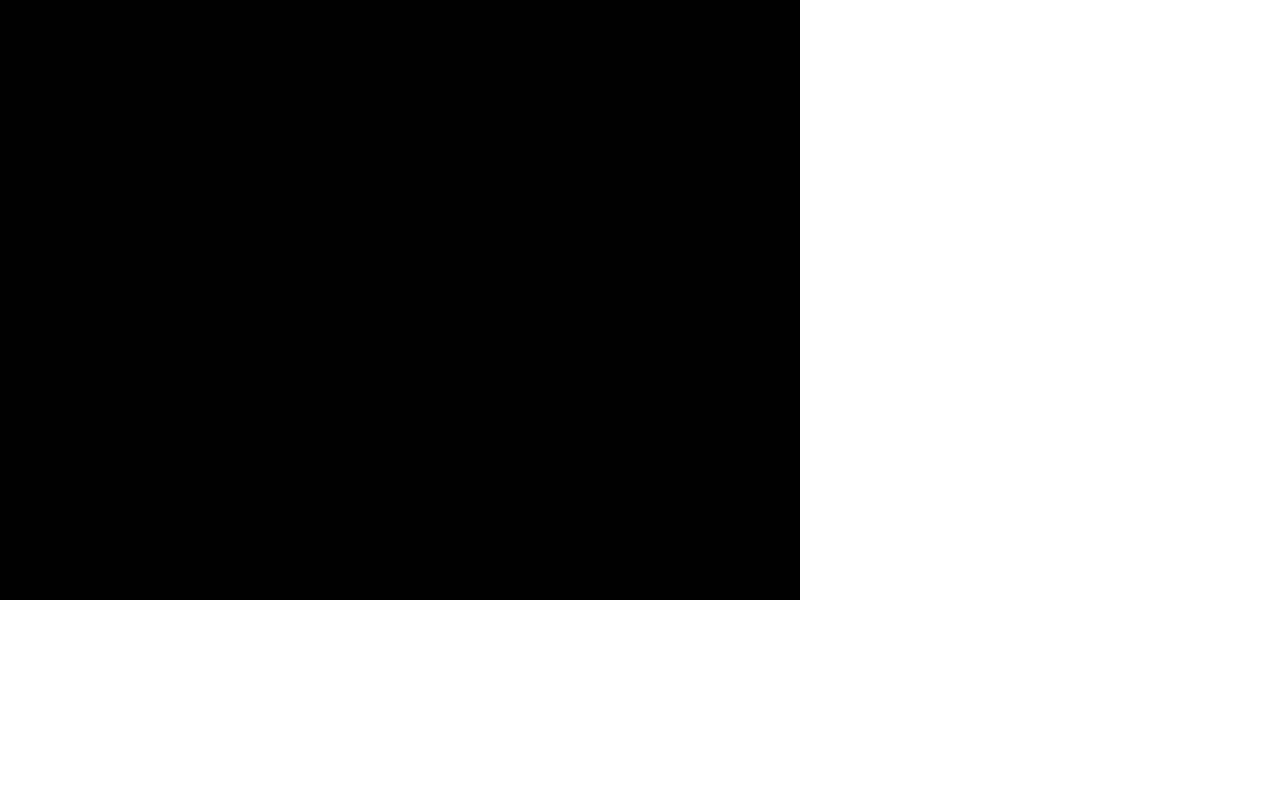
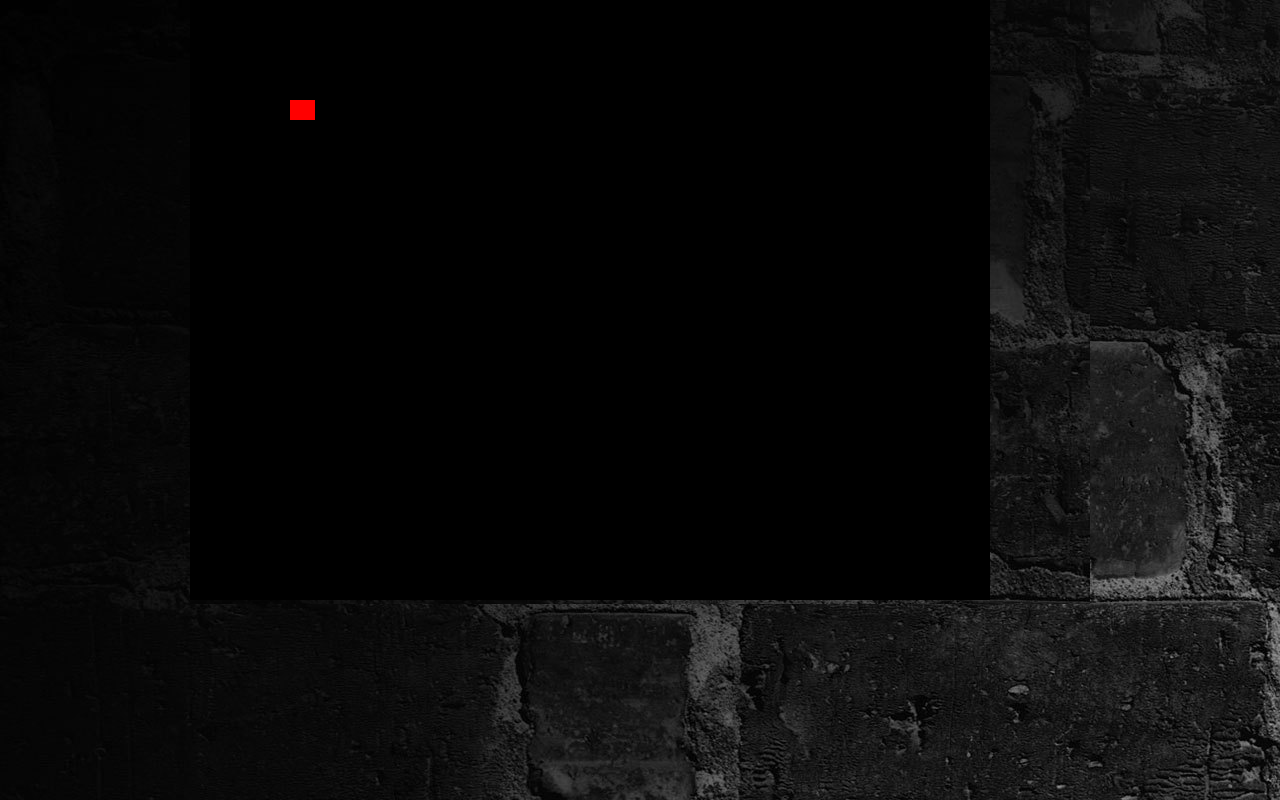
Before and after one commit to glenak1911/html5pong, a plain HTML site: page index.html in a window 1280 px wide. Drawn offline with Linux system fonts and the light colour scheme.

Commit message:
Corrected the styling of the canvas

```diff
--- a/index.html
+++ b/index.html
@@ -7,8 +7,8 @@
 	<script src="script.js"></script>
 </head>
 <body>
-<!--	<div id="canvasContainer"> -->
-		<canvas id="gameCanvas"></canvas>
-<!--	</div> -->
+	<div id="canvasContainer">
+		<canvas id="gameCanvas" width="800" height="600"></canvas>
+	</div>
 </body>
 </html>
--- a/script.js
+++ b/script.js
@@ -10,7 +10,7 @@ window.onload = function game(){
 
 function drawElements(){
 	canvasContext.fillStyle = 'black';
-	canvasContext.fillRect(0,0,canvas.width,canvas.height);
+	canvasContext.fillRect(0, 0, canvas.width, canvas.height);
 	canvasContext.fillStyle = 'red';
-	canvasContext.fillRect(255,210,200,200);
+	canvasContext.fillRect(100, 100, 25, 20);
 }
--- a/style.css
+++ b/style.css
@@ -1,15 +1,10 @@
 *{
 	margin:0;
 	padding:0;
-	/*background-image:url('stone_texture566.jpg');*/
+	background-image:url('stone_texture566.jpg');
 }
 
-/*#canvasContainer{
+#canvasContainer{
 	margin:0 auto;
 	width:900px;
-}*/
-
-#gameCanvas{
-	width:800px;
-	height:600px;
 }
```
Also changed, not shown: 2 other files.
